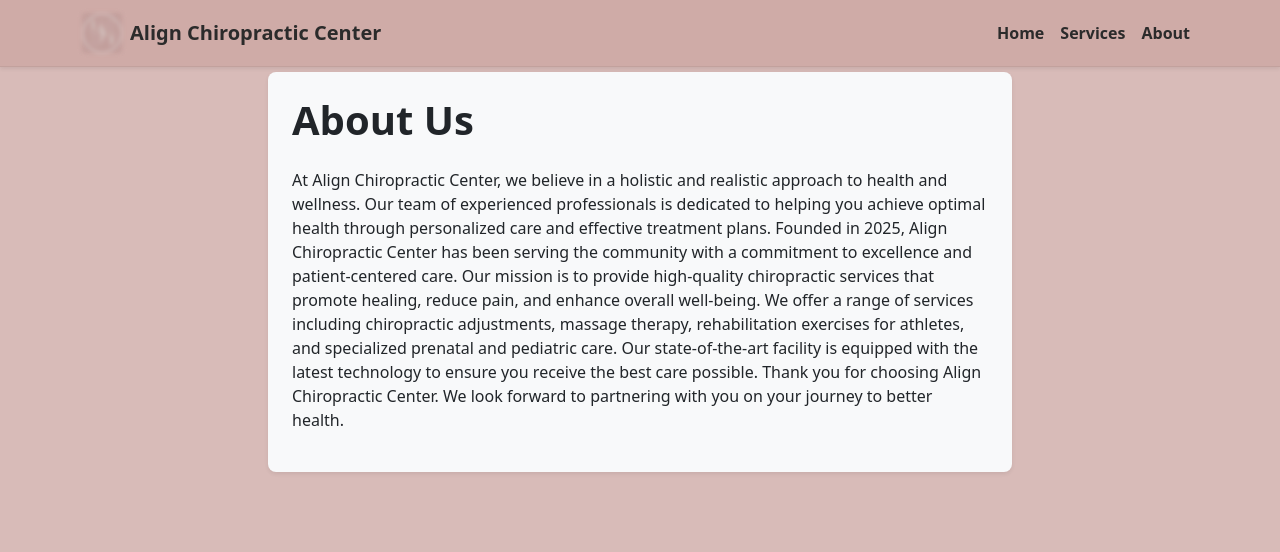
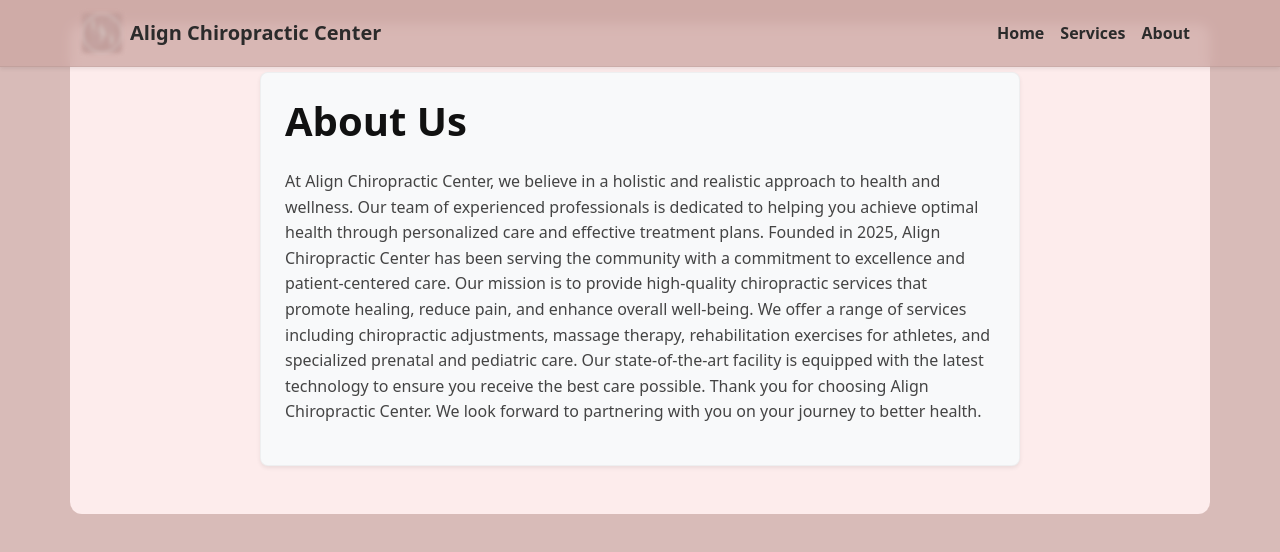
Before and after one commit to dimelocake/dimelocake.github.io, a plain HTML site: page about.html in a window 1280 px wide. Drawn offline with nearby package versions, Linux system fonts and the light colour scheme.

Commit message:
committed

```diff
--- a/styles.css
+++ b/styles.css
@@ -137,3 +137,35 @@ body {
     color: #444;
     margin-bottom: 0.75rem;
 }
+
+/* About Section */
+.about-section {
+    background: #fff0f0f0;
+    padding: 3rem 0;
+    border-radius: 12px;
+}
+
+.about-card {
+    background: #ffffff;
+    border-radius: 8px;
+    padding: 2rem;
+    transition: transform 0.28s ease, box-shadow 0.28s ease;
+    box-shadow: 0 6px 18px rgba(0,0,0,0.06);
+    border: 1px solid rgba(0,0,0,0.04);
+    color: #222;
+}
+
+.about-card:hover {
+    transform: translateY(-6px);
+    box-shadow: 0 12px 30px rgba(0,0,0,0.10);
+}
+
+.about-card h1 {
+    color: #111;
+    margin-bottom: 1.5rem;
+}
+
+.about-card p {
+    color: #444;
+    line-height: 1.6;
+}
```
Also changed, not shown: about.html (+1 -0 lines).
